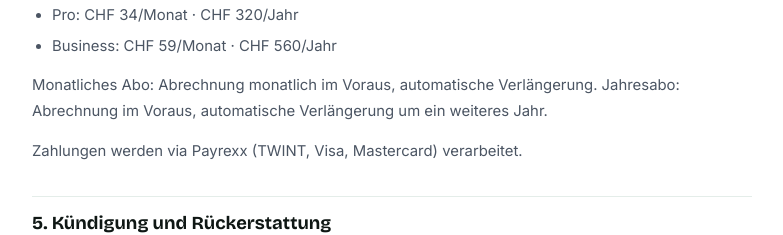
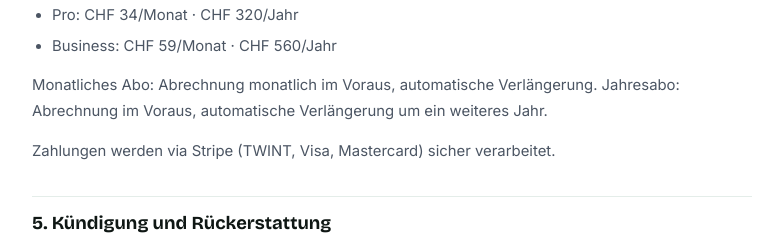
Before and after one commit to riccardogosteli-wq/openclaw-hosting, a Next.js app: page /agb in a window 1280 px wide. Shown: the part 1200-1435 px from the top of the page, without its empty margins (248-1031 px from the left). Built offline with nearby package versions, Linux system fonts and the light colour scheme.

Commit message:
fix: replace Payrexx with Stripe in AGB

```diff
--- a/app/agb/page.tsx
+++ b/app/agb/page.tsx
@@ -74,7 +74,7 @@ export default function AgbPage() {
             `Business: CHF 59/${de?'Monat':'month'} · CHF 560/${de?'Jahr':'year'}`,
           ]} />
           <P>{de ? 'Monatliches Abo: Abrechnung monatlich im Voraus, automatische Verlängerung. Jahresabo: Abrechnung im Voraus, automatische Verlängerung um ein weiteres Jahr.' : 'Monthly subscription: billed monthly in advance, auto-renews. Annual subscription: billed upfront, auto-renews for another year.'}</P>
-          <P>{de ? 'Zahlungen werden via Payrexx (TWINT, Visa, Mastercard) verarbeitet.' : 'Payments are processed via Payrexx (TWINT, Visa, Mastercard).'}</P>
+          <P>{de ? 'Zahlungen werden via Stripe (TWINT, Visa, Mastercard) sicher verarbeitet.' : 'Payments are processed securely via Stripe (TWINT, Visa, Mastercard).'}</P>
         </Section>
 
         <Section title={de ? '5. Kündigung und Rückerstattung' : '5. Cancellation and Refunds'}>
```
